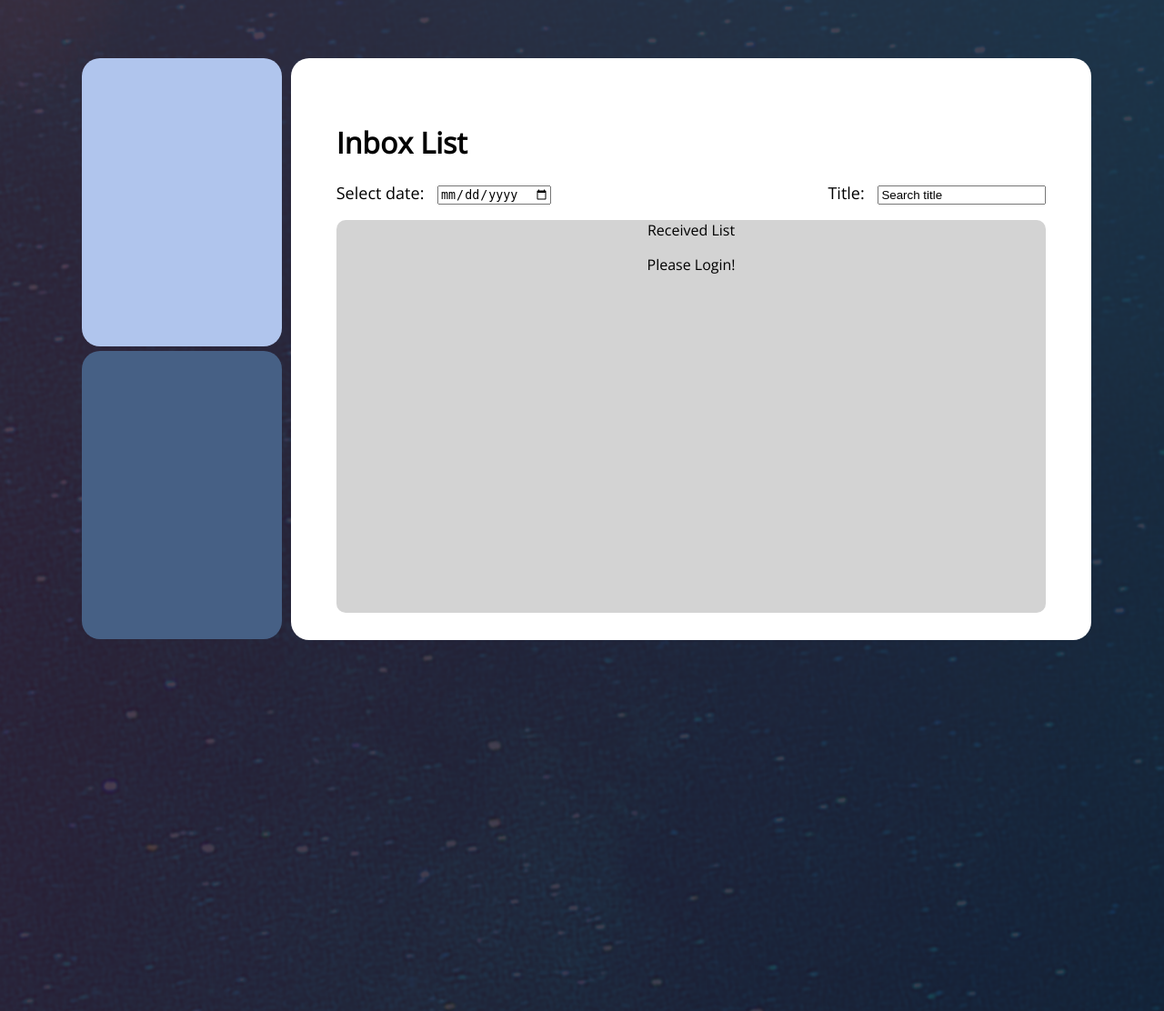
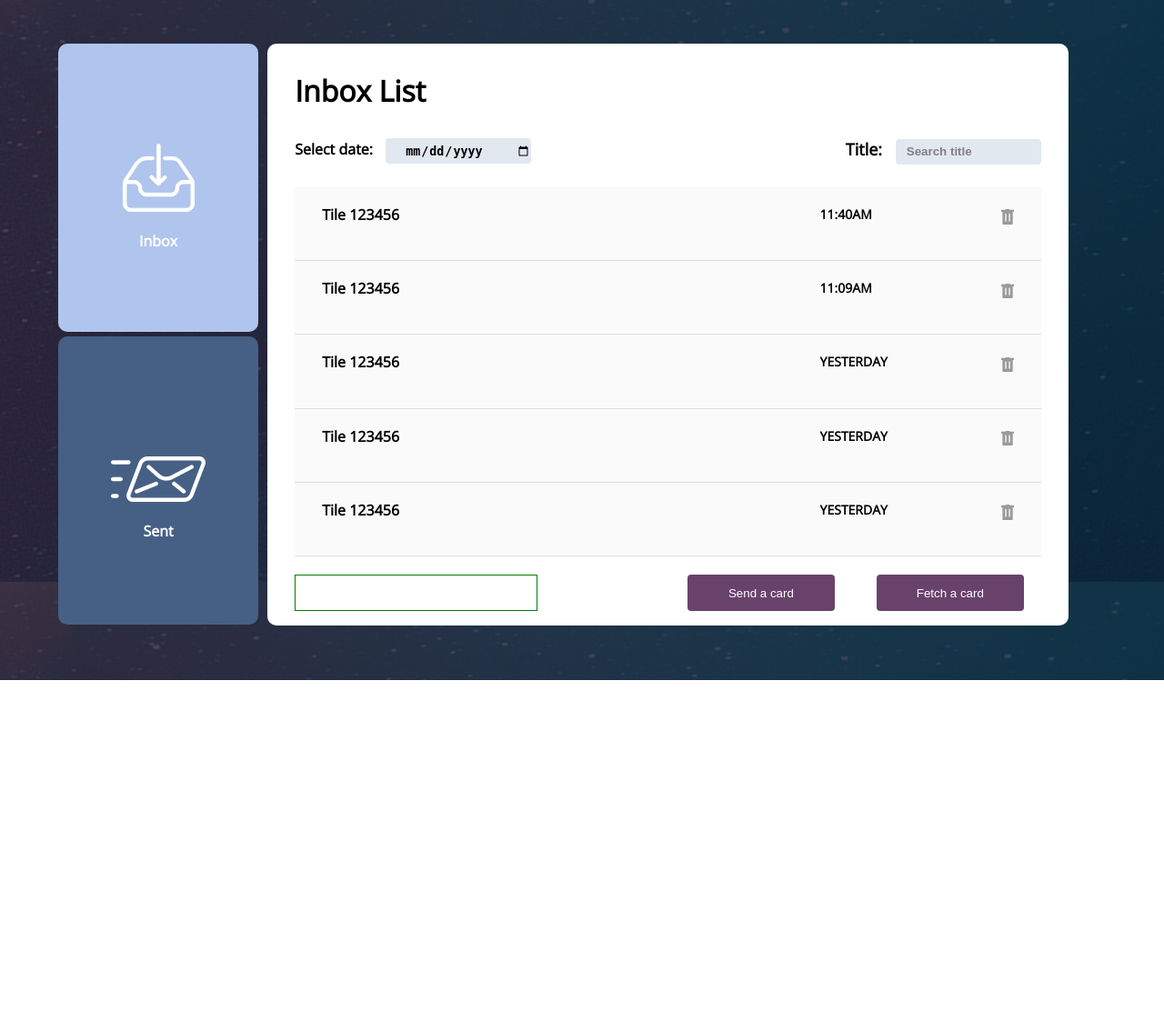
Before and after one commit to icing808/magic-postal, a PHP site: page /inbox.php in a window 1280 px wide; the page is wider, and only the part inside the window is pictured. Shown: the part 80-1192 px from the top of that part at 91% size. After the commit the page ends 828 px from the top of that part, so only its background shows below. Run offline with PHP 8.4, Linux system fonts and the light colour scheme.

Commit message:
Update inbox.php

```diff
--- a/inbox.php
+++ b/inbox.php
@@ -1,22 +1,252 @@
 <?php
 session_start();
 ?>
+
+
 
 <!DOCTYPE html>
 <html>
     <head>
       <title>Magic Postal</title>
+      <META HTTP-EQUIV="Pragma" CONTENT="no-cache">
+        <META HTTP-EQUIV="Cache-Control" CONTENT="no-cache">
+        <META HTTP-EQUIV="Expires" CONTENT="0">
+
       <link rel="stylesheet" href="css/main.css" />
-      <link rel="stylesheet" href="css/inbox.css" />
       <link rel="icon" type="image/png" href="images/favicon.png"/>
       <meta name="description" content="Anonymous postcard">
       <meta name="keywords" content="anonymous, postcard">
+      <style>
+
+body{
+  background-image: url('images/mailbox/mailbox_bg.png');
+  background-size: cover;
+}
+
+#inbox-content{
+  height: 700px !important;
+  width: 1200px !important;
+  margin-top: 8em;
+  margin-bottom: 3em;
+  margin-left: 5vw;
+  margin-right: 7vw;
+  color: transparent;
+  /* border:1px solid grey; */
+  position: absolute;
+  top:0;
+  left:0;
+}
+
+
+.row {
+  display: flex;
+  flex-wrap: wrap;
+}
+
+.side {
+  flex: 20%;
+  background-color: #f1f1f1;
+  padding: 20px;
+}
+
+/* Main column */
+.main {
+  flex: 80%;
+  background-color: white;
+  padding: 20px;
+}
+
+.flag{
+  position:relative;
+  display:flex;
+  flex-flow:column wrap;
+  width:86vw;
+  height:80vh;
+  /* border:2px solid black; */
+}
+
+.right{background:white;}
+.left-top{background:#B0C5ED;}
+.left-bottom{background:#466085;}
+
+.col1{
+  width:80%;
+  height:100%;
+  border-radius: 10px;
+  padding: 30px;
+  margin-left: 10px;
+  /* border: 1px solid red; */
+}
+
+.col2{
+  width:20%;
+  height:49.5%;
+  border-radius: 10px;
+  cursor: pointer;
+  /* border: 1px solid pink; */
+}
+
+.col2 + .col2 {
+  margin-top: 0.5%;
+}
+.col2 p {
+  color: white;
+  font-weight: bold;
+
+}
+.col2 img{
+    position: relative;
+    margin-top: 50%;
+    width: auto;
+}
+.left-bottom img{
+    margin-top: 60%;
+}
+
+#inbox-title {
+  /* border: 1px solid red; */
+  width: 100%;
+  float: left;
+}
+
+#inbox-title h1 {
+  color: black;
+  float: left;
+  margin-top: 0px;
+}
+
+#inbox-date,#inbox-search{
+  color: black;
+  font-size: 16px;
+  font-weight: bold;
+  float: left;
+  margin-top: 10px;
+}
+
+#inbox-date-input,#gsearch{
+    width: 160px;
+    height: 28px;
+    margin-left: 10px;
+    background-color: #E2E8F0;
+    border: 0px;
+    border-radius: 4px;
+    font-weight: bold;
+    text-indent: 10px;
+}
+#gsearch{
+    color:grey;
+}
+#inbox-search {
+  color: black;
+  font-size: large;
+  float: right;
+  margin-top: 10px;
+}
+
+.receive-list{
+  margin-top: 8em;
+  background-color: #FAFAFA;
+  color: black;
+  width: 100%;
+  height: 70%;
+  border-radius: 4px;
+  position: relative;
+}
+
+#rightDown{
+  width: 100%;
+  position: relative;
+  display: flex;
+  margin-top: 20px;
+}
+
+.showCardsNum{
+    width: 300px;
+    height: 40px;
+    border: 1px solid green;
+    margin-right: 50px;
+}
+
+#fetchButton{
+    left: 30px;
+    margin-left: 2%;
+    margin-right: 6%;
+}
+.Button{
+    width: 180px;
+    height: 40px;
+    background-color: #69426C;
+    color:white;
+    border: 0px;
+    border-radius: 4px;
+    position: relative;
+    margin-left: 14%;
+    margin-right: 0%;
+    right: 0px;
+}
+.Button:hover{
+    background-color: #4F3251;
+}
+.line{
+    width: 100%;
+    border:0px 0px 1px 0px;
+    border-bottom: 1px solid #DEDEDE;
+    border-width: thin;
+    height: 20%;
+    display:flex;
+}
+.Title{
+
+    width: 70%;
+    margin-left: 0px;
+    text-align: left;
+    text-indent: 30px;
+    font-weight: bold;
+    line-height: 60px;
+    overflow:hidden;
+
+}
+.Time{
+
+    width: 20%;
+    text-align: left;
+    font-weight: bold;
+    font-size: 14px;
+    line-height: 60px;
+    overflow:hidden;
+    margin-left: 10px;
+}
+.bin{
+    width:10%;
+}
+.bin img{
+    width: 14px;
+    margin-top: 30%;
+    margin-left: 10%;
+}
+      </style>
     </head>
 
-    <body id="inbox-body">
+    <body>
+      <!-- <img src="images/mailbox/mailbox_bg.png"> -->
     <header>
     <div id="header" >
-            <?php include("head.php"); ?>
+            <div id="logo"><img class="logo" src="images/logo.png" /><div>
+            <div id="nav1">
+                <ul class="nav_links1">
+                    <li><a href="home.php">Home</a></li>
+                    <li><a href="mailbox.php">MailBox</a></li>
+                    <li><a href="gallery.php">Gallery</a></li>
+                    <li><a href="about.php">About</a></li>
+                </ul>
+            </div>
+            <div id="nav2">
+                <ul class="nav_links2">
+                    <li><a href="sign_up.php">Sign Up</a></li>
+                    <li><a href="sign_in.php">Sign In</a></li>
+
+                </ul>
+            </div>
         </div>
     </header>
 
@@ -24,17 +254,20 @@
 
     <div class=flag>
       <div class='col2 left-top'>
+            <img src="images/mailbox/mailbox_inbox_icon.png" alt="">
+            <p>Inbox</p>
 
       </div>
       <div class='col2 left-bottom'>
-
+            <img src="images/mailbox/mailbox_sent_icon.png" alt="">
+            <p>Sent</p>
       </div>
       <div class='col1 right'>
             <div id="inbox-title">
               <h1>Inbox List</h1>
             </div>
 
-        <div>
+         <div id="right-up">
              <form action="" id="inbox-date">
               <label for="inbox-date-title">Select date:</label>
               <input type="date" id="inbox-date-input" name="date">
@@ -48,29 +281,57 @@
          </div>
 
         <div class="receive-list">
-          <?php include("./received-list.php") ?>
+            <div class="line" id="line1">
+                <div class="Title" id="TitleNum1">Tile 123456</div>
+                <div class="Time" id="TimeNum1">11:40AM</div>
+                <div class="bin"i d="bin1">
+                <img src="images/mailbox/mailbox_message_delete.png" alt="">
+                </div>
             </div>
 
-        <
+            <div class="line" id="line2">
+                <div class="Title" id="TitleNum2">Tile 123456</div>
+                <div class="Time" id="TimeNum2">11:09AM</div>
+                <div class="bin"i d="bin2">
+                <img src="images/mailbox/mailbox_message_delete.png" alt="">
+                </div>
+            </div>
 
+            <div class="line" id="line3">
+                <div class="Title" id="TitleNum3">Tile 123456</div>
+                <div class="Time" id="TimeNum3">YESTERDAY</div>
+                <div class="bin"i d="bin3">
+                <img src="images/mailbox/mailbox_message_delete.png" alt="">
+                </div>
+            </div>
 
+            <div class="line" id="line4">
+                <div class="Title" id="TitleNum4">Tile 123456</div>
+                <div class="Time" id="TimeNum4">YESTERDAY</div>
+                <div class="bin"i d="bin4">
+                <img src="images/mailbox/mailbox_message_delete.png" alt="">
+                </div>
+            </div>
 
+            <div class="line" id="line5">
+                <div class="Title"  id="TitleNum5">Tile 123456</div>
+                <div class="Time" id="TimeNum5">YESTERDAY</div>
+                <div class="bin"i d="bin5">
+                <img src="images/mailbox/mailbox_message_delete.png" alt="">
+                </div>
+            </div>
+
+        </div>
+          <div id="rightDown">
+            <div class="showCardsNum">
+                <!-- php -->
+           </div>
+
+            <button type="button" class="Button"name="Send a card">Send a card</button>
+            <button type="button" class="Button" id="fetchButton"name="Send a card">Fetch a card</button>
 
         </div>
     </div>
 
-    </div>
-
-
-   <!-- <footer><p><b>MagicPostal</b>&nbsp;&nbsp;Copyright ©2020</p></footer> -->
     </body>
-
-<script>
-
-
-
-
-</script>
-
-
     </html>
```
Lines whose indentation alone changed are shown as unchanged.
